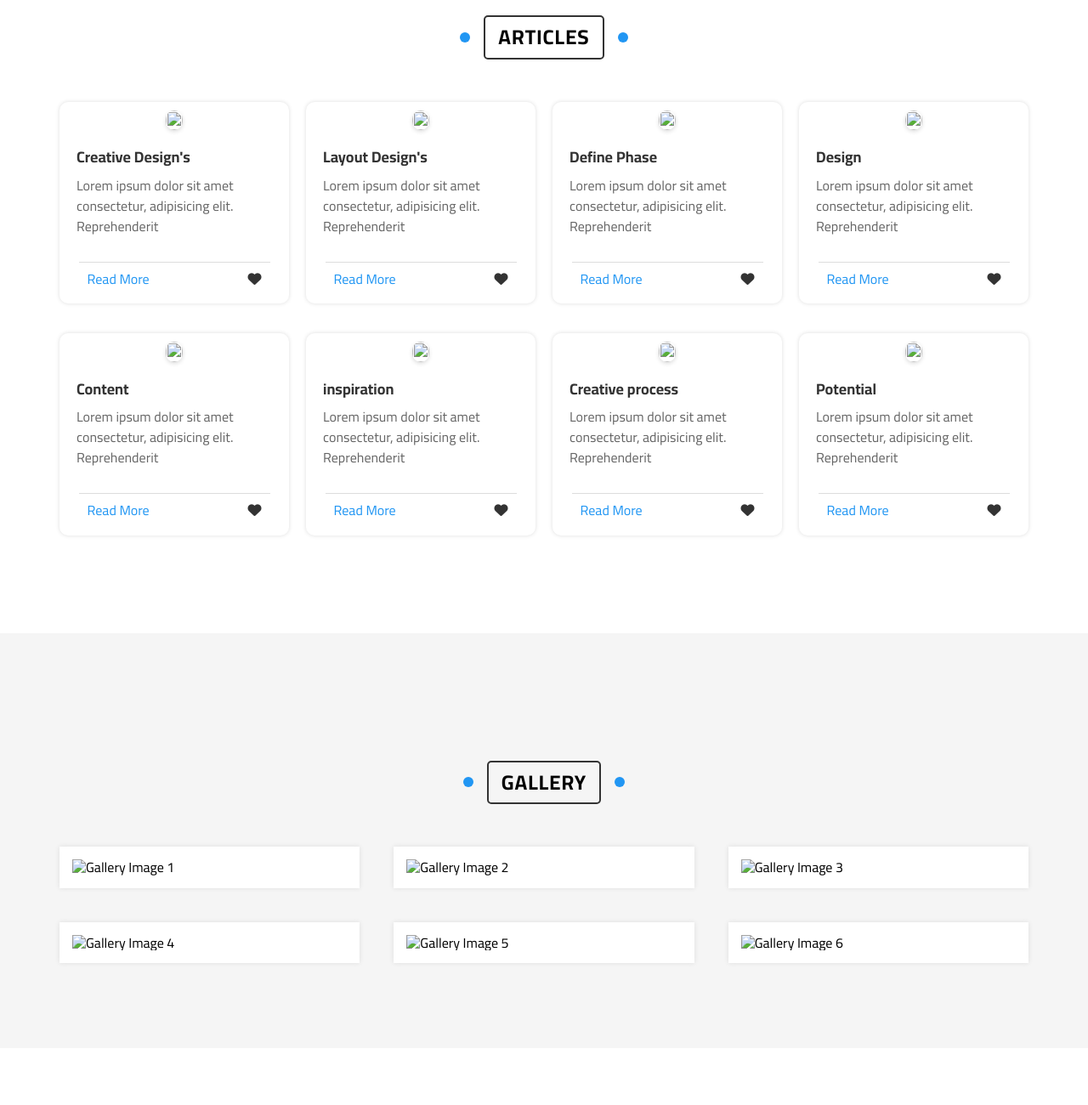
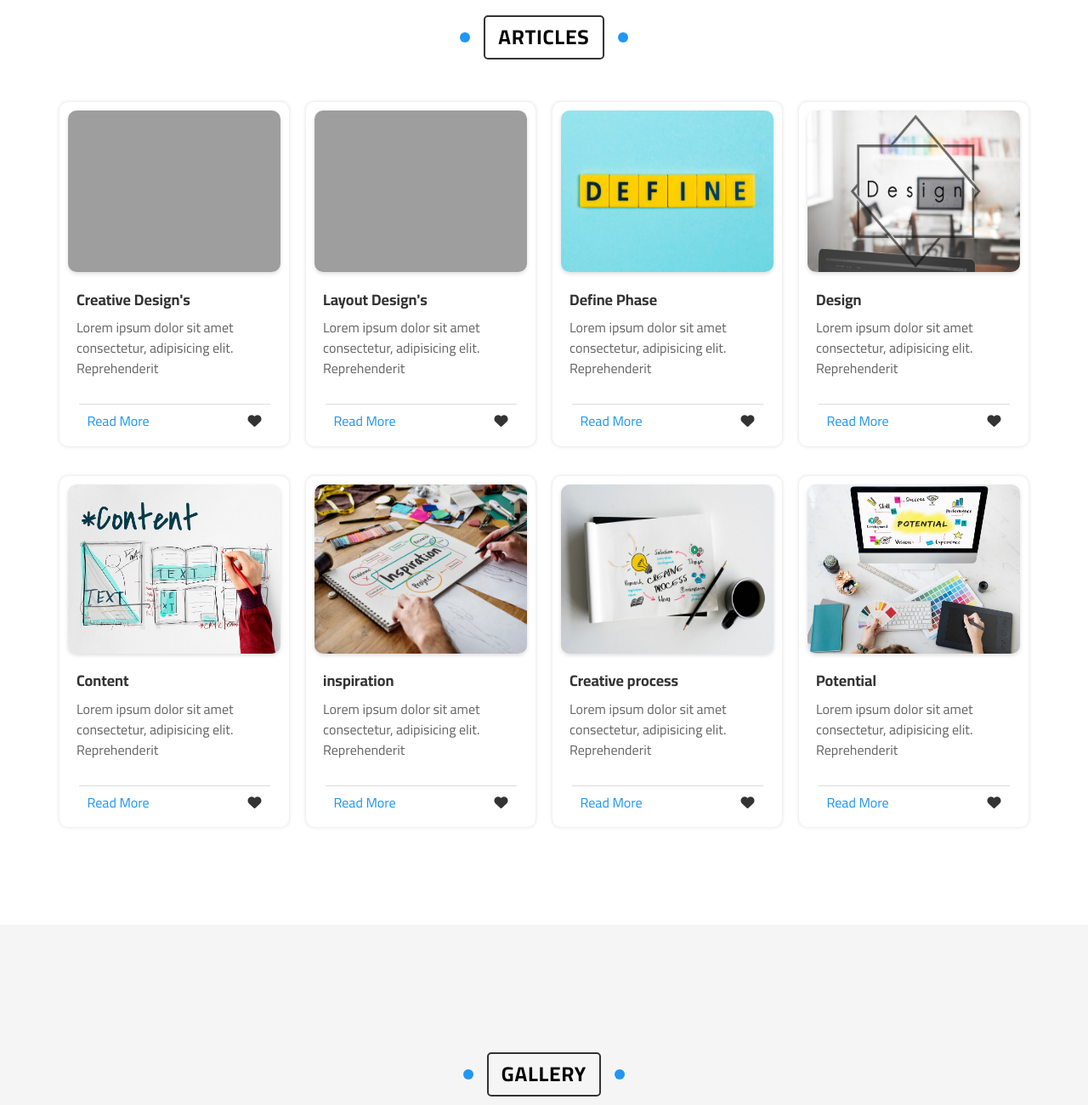
Before and after one commit to HossamEmamDev/7codesign_tempelate2, a plain HTML site: page index.html in a window 1280 px wide. Shown: the part 940-2240 px from the top of the page at 85% size. Drawn offline with Linux system fonts and the light colour scheme; the site is published under a folder, as on GitHub Pages, so addresses that start at the root find nothing.

Commit message:
Update index.html

```diff
--- a/index.html
+++ b/index.html
@@ -82,7 +82,7 @@
         <p>Here Iam gonna share everything about my life. Books Iam reading, Games Iam Playing, Stories and Events</p>
       </div>
       <div class="landing-img">
-              <img src="/img/POSTS.png" alt="Landing Image" class="landing-img">
+              <img src="img/POSTS.png" alt="Landing Image" class="landing-img">
               <figcaption><a href="https://storyset.com/people">People illustrations by Storyset</a></figcaption>
 
       </div>
@@ -102,7 +102,7 @@
              <div class="container">
               <div class="card">
                 <div class="articles-img">
-                  <img src="/img/1card.jpg">
+                  <img src="img/1card.jpg">
                 </div>
                 <div class="articles-text">
                   <h1>Creative Design's</h1>
@@ -119,7 +119,7 @@
               </div>
               <div class="card">
                 <div class="articles-img">
-                  <img src="/img/2.jpg">
+                  <img src="img/2.jpg">
                 </div>
                 <div class="articles-text">
                   <h1>Layout Design's</h1>
@@ -136,7 +136,7 @@
               </div>
               <div class="card">
                 <div class="articles-img">
-                  <img src="/img/3.jpg">
+                  <img src="img/3.jpg">
                 </div>
                 <div class="articles-text">
                   <h1>Define Phase</h1>
@@ -153,7 +153,7 @@
               </div>
               <div class="card">
                 <div class="articles-img">
-                  <img src="/img/4.jpg">
+                  <img src="img/4.jpg">
                 </div>
                 <div class="articles-text">
                   <h1>Design</h1>
@@ -170,7 +170,7 @@
               </div>
               <div class="card">
                 <div class="articles-img">
-                  <img src="/img/5.jpg">
+                  <img src="img/5.jpg">
                 </div>
                 <div class="articles-text">
                   <h1>Content</h1>
@@ -187,7 +187,7 @@
               </div>
               <div class="card">
                 <div class="articles-img">
-                  <img src="/img/6.jpg">
+                  <img src="img/6.jpg">
                 </div>
                 <div class="articles-text">
                   <h1>inspiration</h1>
@@ -204,7 +204,7 @@
               </div>
               <div class="card">
                 <div class="articles-img">
-                  <img src="/img/7.jpg">
+                  <img src="img/7.jpg">
                 </div>
                 <div class="articles-text">
                   <h1>Creative process</h1>
@@ -221,7 +221,7 @@
               </div>
               <div class="card">
                 <div class="articles-img">
-                  <img src="/img/8.jpg">
+                  <img src="img/8.jpg">
                 </div>
                 <div class="articles-text">
                   <h1>Potential</h1>
@@ -247,37 +247,37 @@
          <div class="container">
           <div class="gallery-card">
             <div class="gallery-img">
-              <img src="/img/gallery-01.png" alt="Gallery Image 1">
+              <img src="img/gallery-01.png" alt="Gallery Image 1">
             </div>
             </div>
             <div class="gallery-card">
               <div class="gallery-img">
-                <img src="/img/gallery-02.png" alt="Gallery Image 2">
+                <img src="img/gallery-02.png" alt="Gallery Image 2">
               </div>
 
 
          </div>
           <div class="gallery-card">
             <div class="gallery-img">
-              <img src="/img/gallery-03.jpg" alt="Gallery Image 3">
+              <img src="img/gallery-03.jpg" alt="Gallery Image 3">
             </div>
 
           </div>
           <div class="gallery-card">
             <div class="gallery-img">
-              <img src="/img/gallery-04.png" alt="Gallery Image 4">
+              <img src="img/gallery-04.png" alt="Gallery Image 4">
             </div>
 
           </div>
           <div class="gallery-card">
             <div class="gallery-img">
-              <img src="/img/gallery-05.jpg" alt="Gallery Image 5">
+              <img src="img/gallery-05.jpg" alt="Gallery Image 5">
             </div>
 
           </div>
           <div class="gallery-card">
             <div class="gallery-img">
-              <img src="/img/gallery-06.png" alt="Gallery Image 6">
+              <img src="img/gallery-06.png" alt="Gallery Image 6">
             </div>
 
           </div>
@@ -414,7 +414,7 @@
         <div class="container">
       <div class="team-card">
         <div class="team-data">
-          <img src="/img/team-1.jpg">
+          <img src="img/team-1.jpg">
 
         </div>
         <div class="team-info">
@@ -430,7 +430,7 @@
       </div>
       <div class="team-card">
         <div class="team-data">
-          <img src="/img/team-2.jpg">
+          <img src="img/team-2.jpg">
 
         </div>
         <div class="team-info">
@@ -446,7 +446,7 @@
       </div>
       <div class="team-card">
         <div class="team-data">
-          <img src="/img/team-3.jpg">
+          <img src="img/team-3.jpg">
 
         </div>
         <div class="team-info">
@@ -462,7 +462,7 @@
       </div>
       <div class="team-card">
         <div class="team-data">
-          <img src="/img/team-4.jpg">
+          <img src="img/team-4.jpg">
 
         </div>
         <div class="team-info">
@@ -478,7 +478,7 @@
       </div>
       <div class="team-card">
         <div class="team-data">
-          <img src="/img/team-1.jpg">
+          <img src="img/team-1.jpg">
 
         </div>
         <div class="team-info">
@@ -494,7 +494,7 @@
       </div>
           <div class="team-card">
             <div class="team-data">
-              <img src="/img/team-2.jpg">
+              <img src="img/team-2.jpg">
 
             </div>
             <div class="team-info">
```
